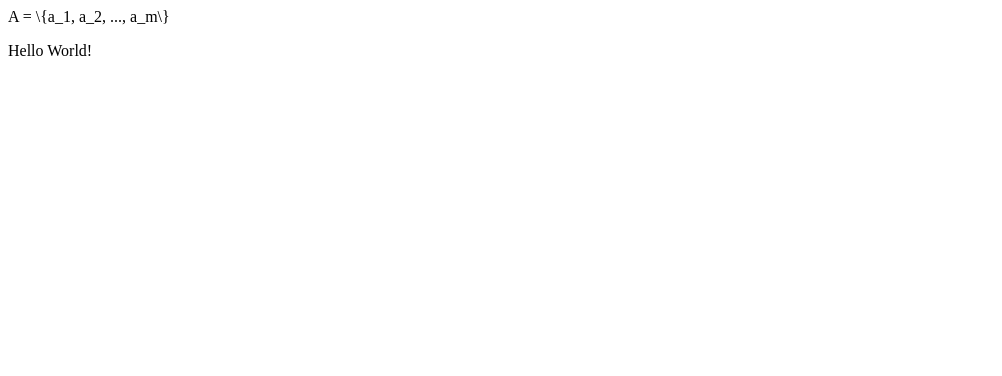
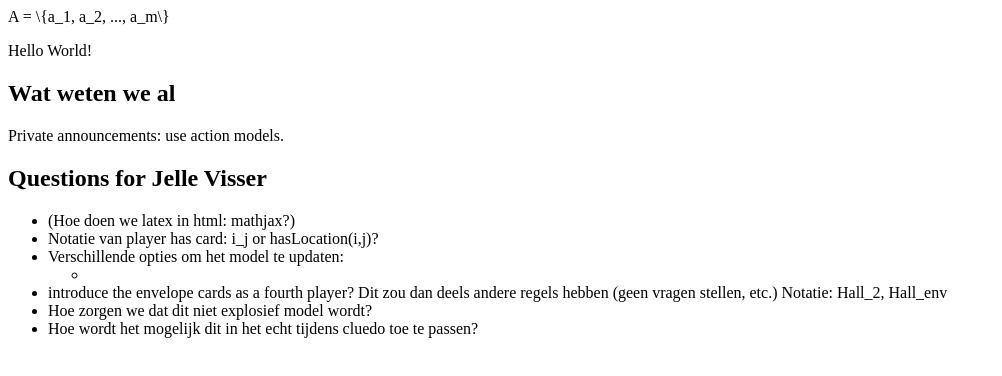
Before and after one commit to BVJongsma/HelloWorldHtml, a plain HTML site: page index.html in a window 1280 px wide. Shown: the whole page, without its empty margins (0-1002 px from the left). Drawn offline with Linux system fonts and the light colour scheme.

Commit message:
questions to jelle visser

```diff
--- a/index.html
+++ b/index.html
@@ -11,5 +11,20 @@
     <!--  <span > A_i </span> -->
     <span class="math inline">A = \{a_1, a_2, ..., a_m\}</span>
     <p> Hello World! </p>
+    <h2> Wat weten we al </h2>
+    <p> Private announcements: use action models.</p>
+    <h2> Questions for Jelle Visser</h2>
+    <p><ul>
+      <li> (Hoe doen we latex in html: mathjax?)</li>
+      <li> Notatie van player has card: i_j or hasLocation(i,j)?</li>
+      <li> Verschillende opties om het model te updaten:</li>
+      <ul>
+        <li> </li>
+      </ul>
+      <li> introduce the envelope cards as a fourth player? Dit zou dan deels andere regels hebben (geen vragen stellen, etc.) Notatie: Hall_2, Hall_env</li>
+      <li> Hoe zorgen we dat dit niet explosief model wordt? </li>
+      <li> Hoe wordt het mogelijk dit in het echt tijdens cluedo toe te passen?</li>
+    </ul></p>
+
   </body>
 </html>
```
